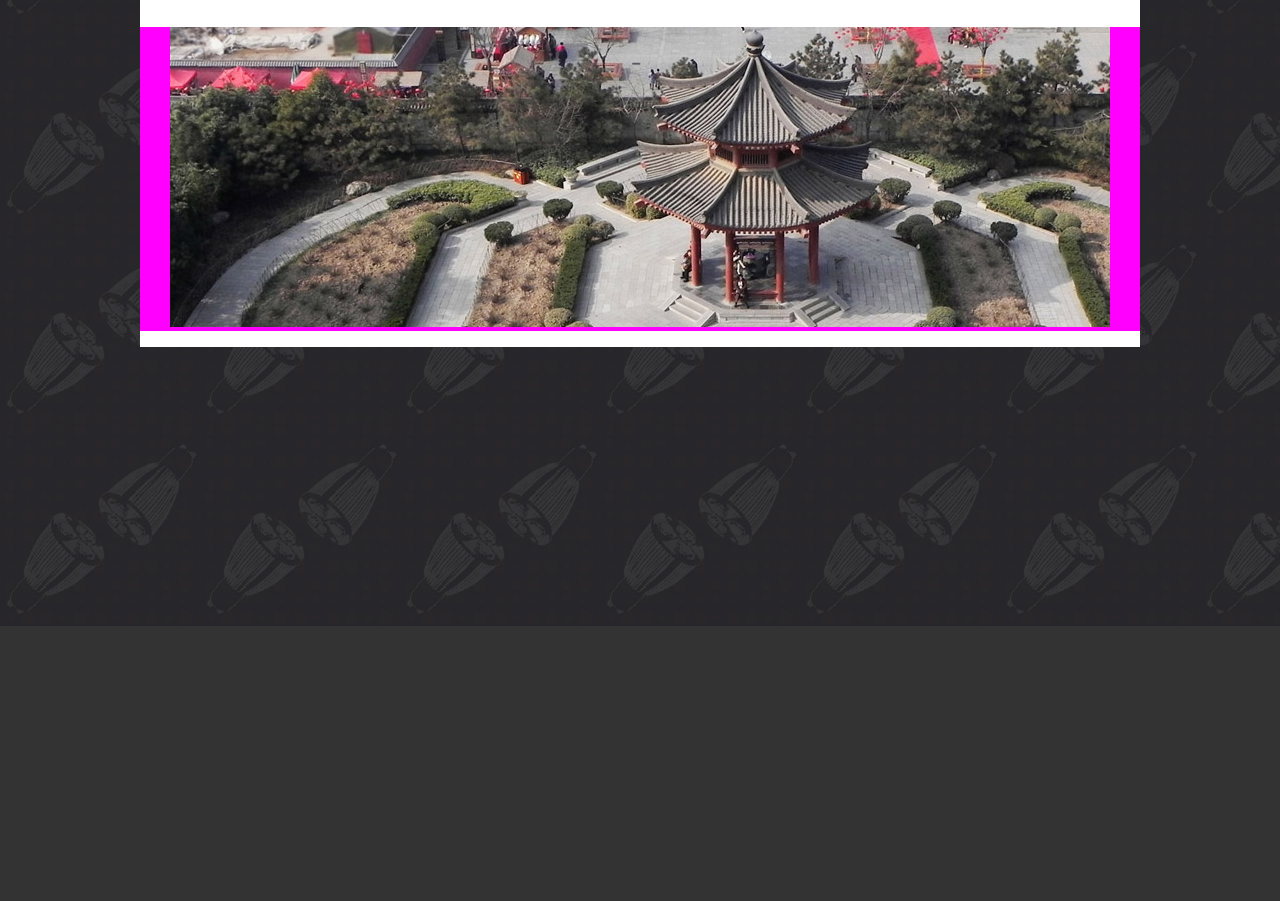
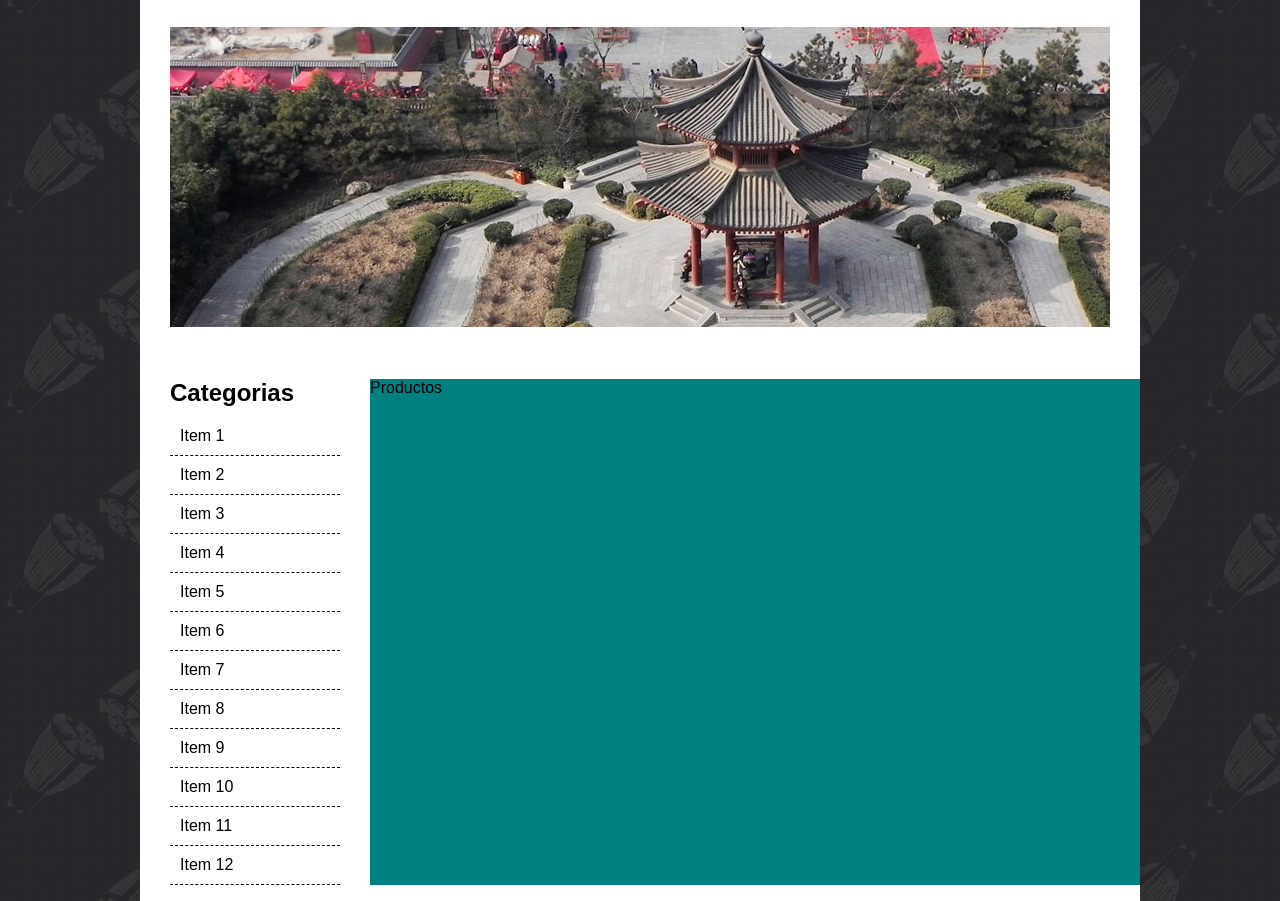
Before and after one commit to Aldana29/sitioparaarmar, a plain HTML site: page index.html in a window 1280 px wide. Shown: the part 174-1075 px from the top of the page. Before the commit the page ends 800 px from the top, so only its background shows below. Drawn offline with Linux system fonts and the light colour scheme.

Commit message:
ya va quedando

```diff
--- a/estilos.css
+++ b/estilos.css
@@ -17,6 +17,12 @@ body{
     font-family: arial, sans serif;
     background-image: url(images/pattern.jpg);
 }
+
+/**
+---------------------------------------------------------------------------------------------------------
+SECCION CABECERA
+------------------------------------------------------------------------------------------------------------
+*/
 
 .cabecera, .contenedor {max-width:1000px;
     margin: 0 auto;
@@ -47,13 +53,6 @@ padding: 16px 0;}
 
     }
 
-
-.slider {
-    background-color: fuchsia;
-
-    /* a la imagen la centro como si fuera texto, pero siempre se aplica al elemento padre, en este caso .slider */
-    text-align: center;
-}
 
 .nav-lista {
     list-style: none;
@@ -88,3 +87,63 @@ padding: 16px 0;}
     text-decoration: underline;
     color: var(--naranja);
 }
+
+/**
+---------------------------------------------------------------------------------------------------------------
+SECCION SLIDER
+-------------------------------------------------------------------------------------------------------------
+*/
+.slider {
+
+
+    /* a la imagen la centro como si fuera texto, pero siempre se aplica al elemento padre, en este caso .slider */
+    text-align: center;
+    margin-bottom: 48px;
+}
+
+/**
+----------------------------------------------------------------------------------------------------------
+SECCION PRINCIPAL
+------------------------------------------------------------------------------------------------------------
+*/
+.principal {
+
+    display: grid;
+    grid-template-columns: 200px 1fr;
+    grid-gap:30px;
+
+}
+
+.categorias {
+    margin-left: 30px;
+}
+
+.cat-title {
+    margin-bottom: 10px;
+}
+
+.cat-list {
+    list-style: none;
+}
+
+.cat-list a{
+
+    display: block;
+    text-decoration: none;
+    padding: 10px;
+    color: var(--negro);
+}
+
+.cat-list a:hover{
+    background-color: var(--negro);
+    color:white;
+    text-decoration: underline;
+}
+
+.cat-list_item{
+border-bottom: 1px dashed var(--negro);
+}
+
+.productos{
+    background-color: teal;
+}
--- a/index.html
+++ b/index.html
@@ -1,5 +1,6 @@
 <!DOCTYPE html>
 <html lang="es">
+
 <head>
     <meta charset="UTF-8">
     <link href="estilos.css" rel="stylesheet">
@@ -7,6 +8,7 @@
     <meta http-equiv="X-UA-Compatible" content="ie=edge">
     <title>Sitio</title>
 </head>
+
 <body>
     <div class="cabecera">
         <a href="index.html">
@@ -53,14 +55,70 @@
         <!-- cierra.nav -->
 
         <div class="slider">
-            <img src="images/slide/4.jpg" alt"foto de china">
+            <img src="images/slide/4.jpg" alt "foto de china">
         </div>
         <!-- cierra.slider -->
+
+        <div class="principal">
+            <div class="categorias">
+                <h2 class="cat-title"> Categorias</h2>
+                <ul class="cat-list">
+                    <li class="cat-list_item">
+                        <a href="#"> Item 1 </a>
+                    </li>
+                    <li class="cat-list_item">
+                        <a href="#"> Item 2 </a>
+                    </li>
+                    <li class="cat-list_item">
+                        <a href="#"> Item 3 </a>
+                    </li>
+                    <li class="cat-list_item">
+                        <a href="#"> Item 4 </a>
+                    </li>
+                    <li class="cat-list_item">
+                        <a href="#"> Item 5 </a>
+                    </li>
+                    <li class="cat-list_item">
+                        <a href="#"> Item 6 </a>
+                    </li>
+                    <li class="cat-list_item">
+                        <a href="#"> Item 7 </a>
+                    </li>
+                    <li class="cat-list_item">
+                        <a href="#"> Item 8 </a>
+                    </li>
+                    <li class="cat-list_item">
+                        <a href="#"> Item 9 </a>
+                    </li>
+                    <li class="cat-list_item">
+                        <a href="#"> Item 10 </a>
+                    </li>
+                    <li class="cat-list_item">
+                        <a href="#"> Item 11 </a>
+                    </li>
+                    <li class="cat-list_item">
+                        <a href="#"> Item 12 </a>
+                    </li>
+
+                </ul>
+
+            </div>
+            <!-- cierra categorias -->
+
+            <div class="productos">
+                Productos
+            </div>
+            <!-- cierra productos -->
+
+        </div>
 
 
     </div>
     <!--no deberias tener nada aca-->
 
+    <!-- se ordena con shift+alt+f -->
+
 
 </body>
+
 </html>
```
Lines whose indentation alone changed are shown as unchanged.
